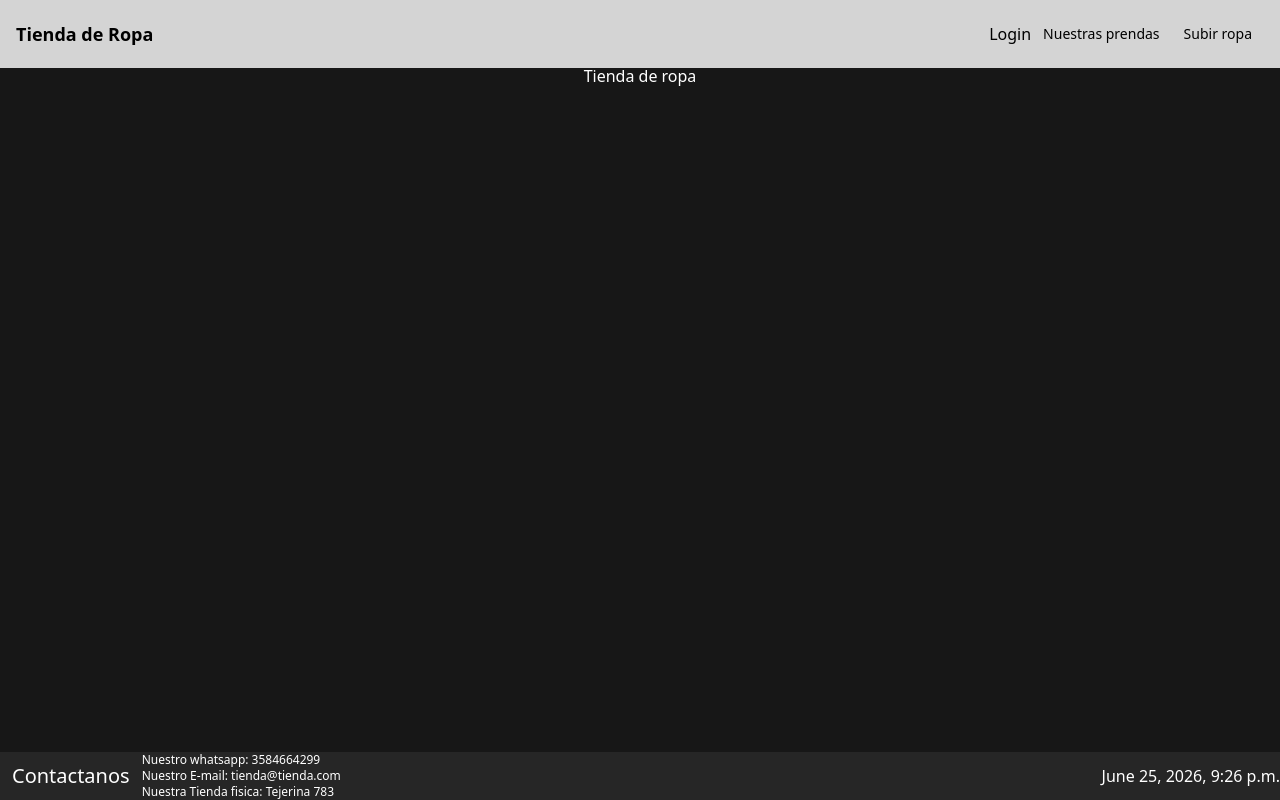
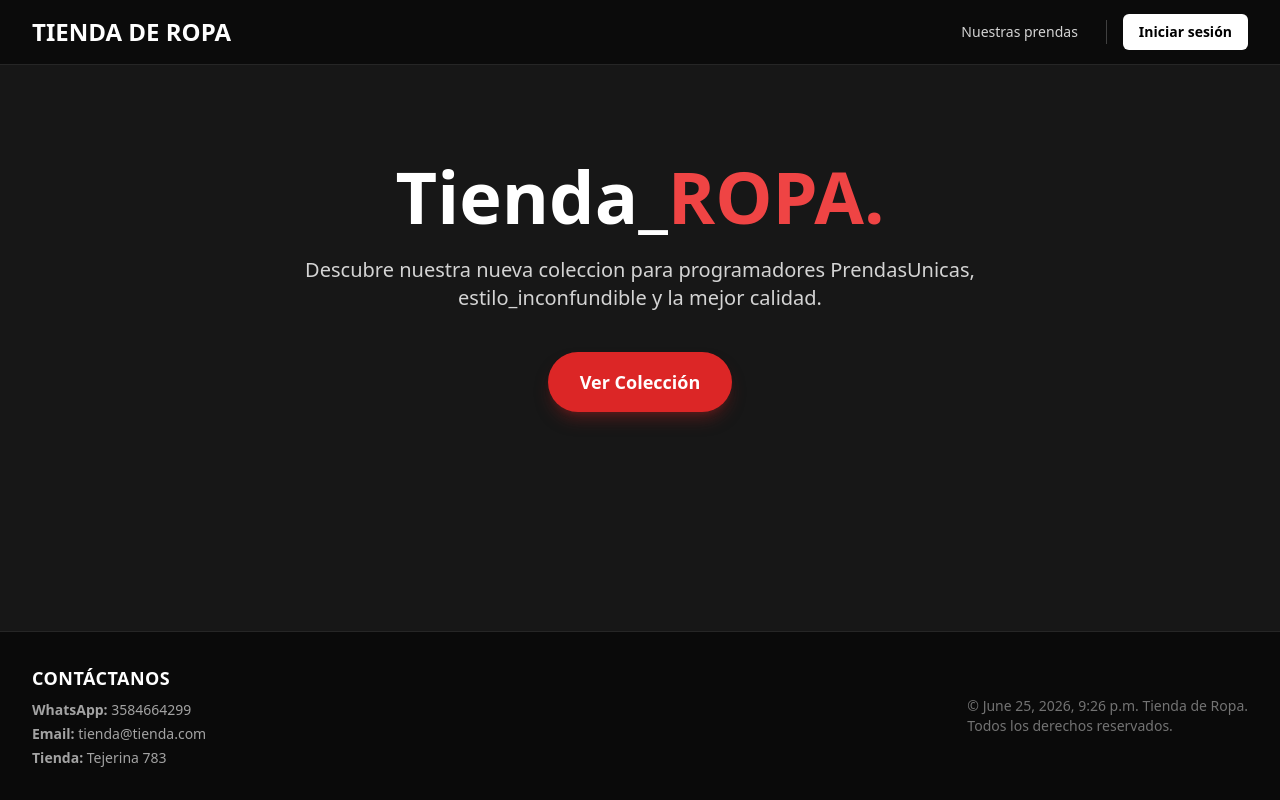
Before and after one commit to IanChoDK/tienda_ropa, a Django app: page / in a window 1280 px wide. Run offline with Django 5.2, Linux system fonts and the light colour scheme; some libraries are stand-ins or nearby versions.

Commit message:
fixed login and logout redirect and add styles in base and inicio .html

```diff
--- a/shop/templates/base.html
+++ b/shop/templates/base.html
@@ -1,54 +1,70 @@
 {% load static tailwind_tags %}
 
 <!DOCTYPE html>
-<html lang="en">
+<html lang="es">
 <head>
     <meta charset="UTF-8">
     <meta name="viewport" content="width=device-width, initial-scale=1.0">
-    <title>{% block title %}App{% endblock %}</title>
+    <title>{% block title %}Tienda de Ropa{% endblock %}</title>
     {% tailwind_css %}
 </head>
 
+<body class="flex flex-col min-h-screen bg-neutral-900 text-white font-sans antialiased">
 
+    <nav class="w-full bg-neutral-950/90 fixed top-0 z-50 border-b border-neutral-800 transition-all duration-300">
+        <div class="max-w-7xl mx-auto px-8">
+            <div class="flex items-center justify-between h-16">
 
+                <div class="flex">
+                    <a href="{% url 'inicio' %}" class="text-white hover:text-red-500 transition-colors text-2xl font-black">
+                        TIENDA DE ROPA
+                    </a>
+                </div>
 
-<body class="flex flex-col min-h-screen pt-16 items-center text-center justify-center bg-neutral-900 text-white">
+                <div class="flex items-center space-x-4">
+                    <a href="{% url 'ropa_list' %}" class="text-neutral-300 hover:text-white hover:bg-neutral-800 px-3 py-2 rounded-md text-sm font-medium transition-all">Nuestras prendas</a>
 
-    <navbar class="w-full bg-neutral-300 fixed top-0">
-        <div class="flex items-center justify-between p-4 w-full">
-            <a href="{% url 'inicio' %}" class="text-black hover:text-red-600 text-lg font-bold">Tienda de Ropa</a>
-            <div class="text-black flex flex-row items-center justify-center">
-                {% if user.is_authenticated %}
-                    <form action="{% url 'logout' %}" method="post">
-                        {%csrf_token%}
-                        <a> {{ user.username }}</a>
-                        <button type="submit">Logout</button>
+                    {% if perms.shop.add_ropa %}
+                        <a href="{% url 'crear_ropa' %}" class="text-neutral-300 hover:text-white hover:bg-neutral-800 px-3 py-2 rounded-md text-sm font-medium transition-all">Subir ropa</a>
+                    {% endif %}
+
+                    <div class="h-6 border-l border-neutral-700 mx-2"></div> {% if user.is_authenticated %}
+                        <form action="{% url 'logout' %}" method="post" class="flex items-center gap-3 m-0">
+                            {% csrf_token %}
+                            <span class="text-sm text-neutral-400">Hola, <strong class="text-white">{{ user.username }}</strong></span>
+                            <button type="submit" class="bg-red-600 hover:bg-red-700 text-white px-4 py-2 rounded-md text-sm font-bold transition-colors">Salir</button>
                         </form>
                     {% else %}
-                    <a href="{% url 'login' %}">Login</a>
+                        <a href="{% url 'login' %}" class="bg-white hover:bg-neutral-200 text-black px-4 py-2 rounded-md text-sm font-bold transition-colors">Iniciar sesión</a>
                     {% endif %}
-                <a href="{% url 'ropa_list' %}" class=" hover:text-red-600 px-3 py-2 rounded-md text-sm font-medium">Nuestras prendas</a>
-                <a href="{% url 'crear_ropa' %}" class=" hover:text-red-600 px-3 py-2 rounded-md text-sm font-medium">Subir ropa</a>
                 </div>
 
             </div>
-    </navbar>
+        </div>
+    </nav>
 
+    <main class="pt-16 flex flex-col items-center w-full">
         {% block body %}
+        {% endblock %}
+    </main>
 
-    {% endblock %}
+    <footer class="w-full bg-neutral-950 border-t border-neutral-800 text-neutral-400 mt-auto">
+        <div class="max-w-7xl mx-auto px-4 sm:px-6 lg:px-8 py-8 flex flex-col md:flex-row items-center justify-between">
 
-    <footer class="w-full bg-neutral-800 text-white mt-auto">
-        <div class="flex items-center justify-between">
-            <div class="flex flex-row items-center">
-                <h3 class="text-xl px-3">Contactanos</h3>
-                <ul class="text-xs items-center text-left">
-                    <li>Nuestro whatsapp: {{ telefono }}</li>
-                    <li>Nuestro E-mail: {{ email }}</li>
-                    <li>Nuestra Tienda fisica: {{ direccion }}</li>
+            <div class="mb-4 md:mb-0 text-center md:text-left">
+                <h3 class="text-white text-lg font-bold mb-2 tracking-wide uppercase">Contáctanos</h3>
+                <ul class="text-sm space-y-1">
+                    <li><span class="font-semibold">WhatsApp:</span> {{ telefono }}</li>
+                    <li><span class="font-semibold">Email:</span> {{ email }}</li>
+                    <li><span class="font-semibold">Tienda:</span> {{ direccion }}</li>
                 </ul>
             </div>
-            <a>{{fecha}}</a>
+
+            <div class="text-sm text-neutral-500">
+                <p>&copy; {{ fecha }} Tienda de Ropa.</p>
+                <p>Todos los derechos reservados.</p>
+            </div>
+
         </div>
     </footer>
 
--- a/shop/templates/inicio.html
+++ b/shop/templates/inicio.html
@@ -1,9 +1,25 @@
 {% extends "base.html" %}
 
-{% block title %}Inicio{% endblock %}
+{% block title %}Inicio | Tienda de Ropa{% endblock %}
 
 {% block body %}
 
-    <h1>Tienda de ropa</h1>
+    <section class="w-full flex flex-col items-center justify-center text-center px-4 py-24">
+
+        <h1 class="text-7xl font-extrabold text-white mb-6">
+            Tienda_<span class="text-red-500">ROPA.</span>
+        </h1>
+
+        <p class="text-xl text-neutral-300 mb-10 max-w-2xl">
+            Descubre nuestra nueva coleccion para programadores PrendasUnicas, estilo_inconfundible y la mejor calidad.
+        </p>
+
+        <div class="flex flex-row gap-4">
+            <a href="{% url 'ropa_list' %}" class="bg-red-600 hover:bg-red-700 text-white px-8 py-4 rounded-full font-bold text-lg transition-transform transform hover:scale-105 shadow-lg shadow-red-900/50">
+                Ver Colección
+            </a>
+        </div>
+
+    </section>
 
 {% endblock %}
--- a/tienda_ropa/settings.py
+++ b/tienda_ropa/settings.py
@@ -76,8 +76,10 @@ TEMPLATES = [
     },
 ]
 
+LOGIN_REDIRECT_URL = 'ropa_list'
+LOGOUT_REDIRECT_URL = 'inicio'
+
 WSGI_APPLICATION = 'tienda_ropa.wsgi.application'
-
 
 # Database
 # https://docs.djangoproject.com/en/6.0/ref/settings/#databases
```
Lines whose indentation alone changed are shown as unchanged.
